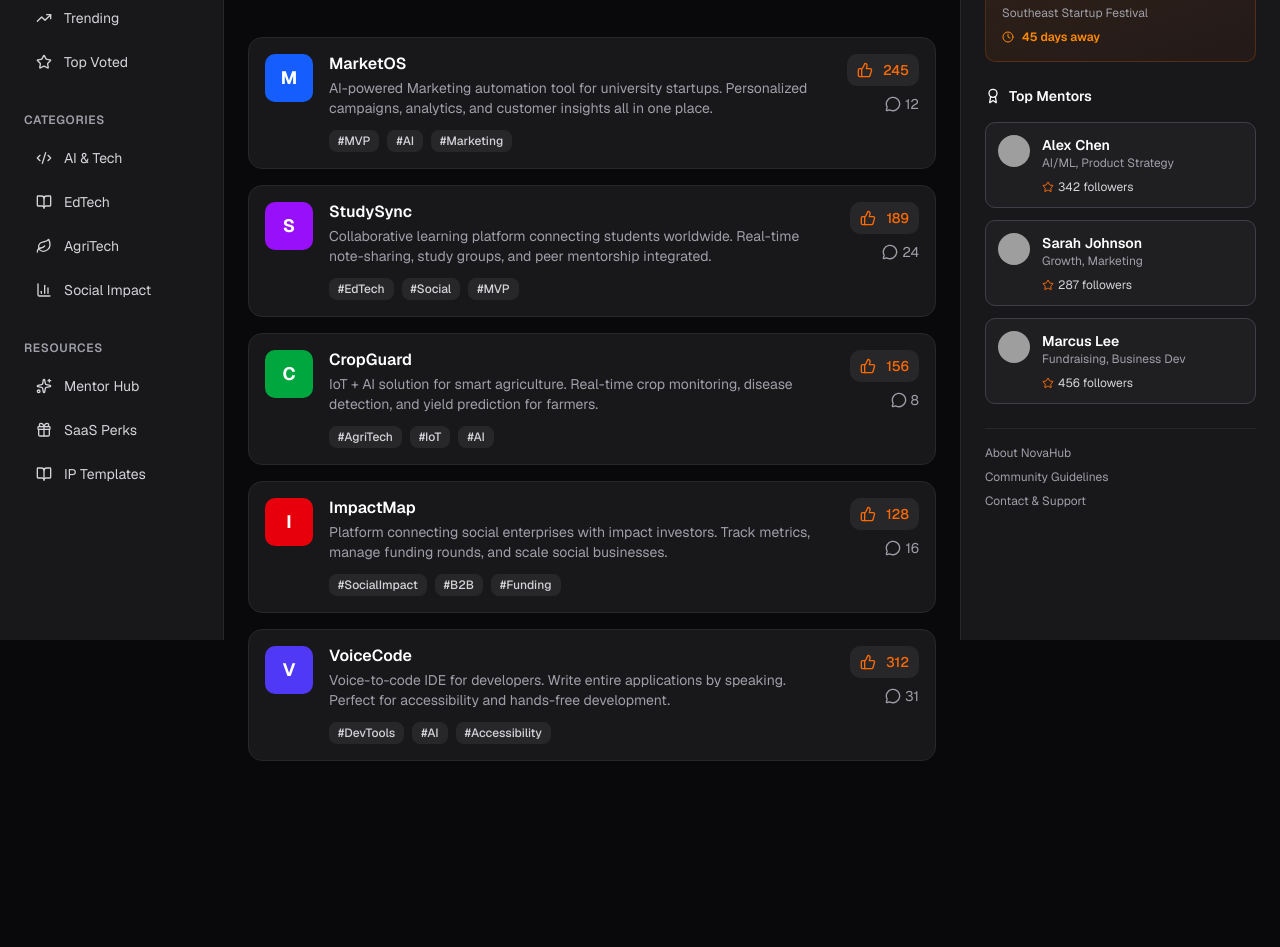
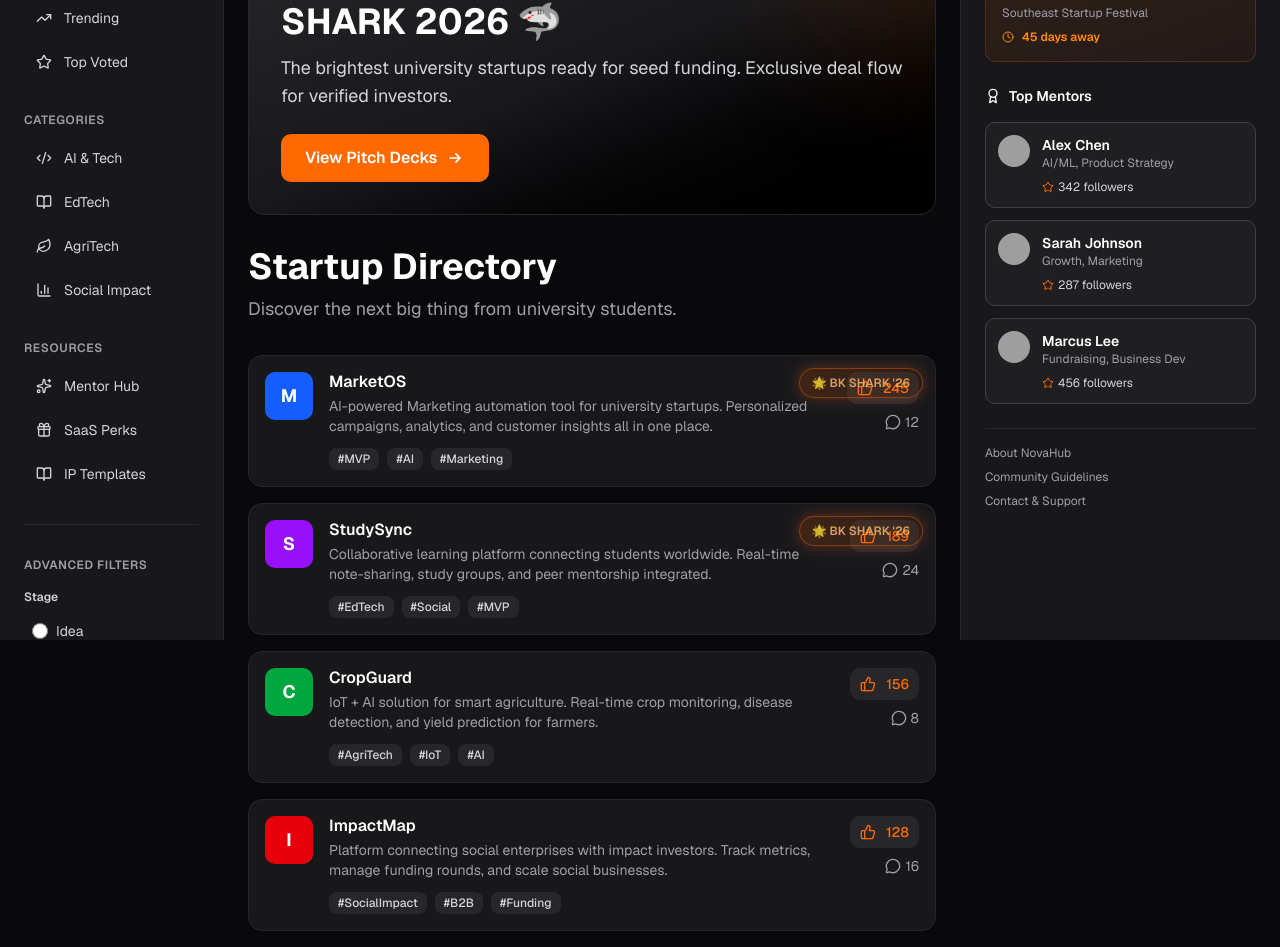
Before and after one commit to kizuna-hub/kizuna, a Next.js app: page / in a window 1280 px wide. Shown: the part 160-1107 px from the top of the page. Before the commit the page ends 969 px from the top, so only its background shows below. Built offline with nearby package versions, Linux system fonts and the light colour scheme; grey boxes are pictures that could not be loaded.

Commit message:
feat: enhance main-feed and add advanced filters\n\nUpdate main-feed with hero banner; add advanced filters; implement glowing badges

```diff
--- a/components/left-sidebar.tsx
+++ b/components/left-sidebar.tsx
@@ -1,6 +1,7 @@
 'use client'
 
-import { Zap, TrendingUp, Star, Code2, Leaf, BarChart3, Sparkles, BookOpen, Gift } from 'lucide-react'
+import { useState } from 'react'
+import { Zap, TrendingUp, Star, Code2, Leaf, BarChart3, Sparkles, BookOpen, Gift, Info } from 'lucide-react'
 import { cn } from '@/lib/utils'
 
 const navSections = [
@@ -32,6 +33,11 @@ const navSections = [
 ]
 
 export function LeftSidebar() {
+  const [stage, setStage] = useState<string>('all')
+  const [nq54Eligible, setNq54Eligible] = useState(false)
+  const [generatingRevenue, setGeneratingRevenue] = useState(false)
+  const [showNq54Tooltip, setShowNq54Tooltip] = useState(false)
+
   return (
     <aside className="w-56 fixed left-0 top-16 h-[calc(100vh-64px)] bg-zinc-900 border-r border-zinc-800 overflow-y-auto">
       <div className="p-6 space-y-8">
@@ -60,6 +66,85 @@ export function LeftSidebar() {
             </ul>
           </div>
         ))}
+
+        {/* Advanced Filters */}
+        <div className="border-t border-zinc-800 pt-8">
+          <h3 className="text-xs font-semibold text-zinc-400 uppercase tracking-wider mb-4">
+            Advanced Filters
+          </h3>
+
+          {/* Stage Filter */}
+          <div className="mb-6">
+            <label className="text-xs font-semibold text-zinc-300 mb-2 block">Stage</label>
+            <div className="space-y-2">
+              {['Idea', 'MVP', 'Traction/Scaling'].map((stageOption) => (
+                <label key={stageOption} className="flex items-center gap-2 cursor-pointer hover:bg-zinc-800 p-2 rounded transition">
+                  <input
+                    type="radio"
+                    name="stage"
+                    value={stageOption.toLowerCase()}
+                    checked={stage === stageOption.toLowerCase()}
+                    onChange={(e) => setStage(e.target.value)}
+                    className="w-4 h-4 accent-orange-500"
+                  />
+                  <span className="text-sm text-zinc-300">{stageOption}</span>
+                </label>
+              ))}
+            </div>
+          </div>
+
+          {/* NQ-54 Eligible Toggle */}
+          <div className="mb-6">
+            <div className="flex items-center gap-2 mb-2">
+              <label className="text-xs font-semibold text-zinc-300">NQ-54 Eligible</label>
+              <button
+                onMouseEnter={() => setShowNq54Tooltip(true)}
+                onMouseLeave={() => setShowNq54Tooltip(false)}
+                className="relative"
+              >
+                <Info className="w-3.5 h-3.5 text-zinc-500 hover:text-zinc-300 transition" />
+                {showNq54Tooltip && (
+                  <div className="absolute left-0 top-6 bg-zinc-800 border border-zinc-700 rounded text-xs text-zinc-300 p-2 w-40 z-50">
+                    NQ-54 is a regulatory qualification for high-tech startups
+                  </div>
+                )}
+              </button>
+            </div>
+            <button
+              onClick={() => setNq54Eligible(!nq54Eligible)}
+              className={cn(
+                'relative inline-flex h-6 w-11 items-center rounded-full transition-colors',
+                nq54Eligible ? 'bg-orange-500' : 'bg-zinc-700'
+              )}
+            >
+              <span
+                className={cn(
+                  'inline-block h-4 w-4 transform rounded-full bg-white transition-transform',
+                  nq54Eligible ? 'translate-x-6' : 'translate-x-1'
+                )}
+              />
+            </button>
+          </div>
+
+          {/* Generating Revenue Toggle */}
+          <div>
+            <label className="text-xs font-semibold text-zinc-300 mb-2 block">Generating Revenue</label>
+            <button
+              onClick={() => setGeneratingRevenue(!generatingRevenue)}
+              className={cn(
+                'relative inline-flex h-6 w-11 items-center rounded-full transition-colors',
+                generatingRevenue ? 'bg-orange-500' : 'bg-zinc-700'
+              )}
+            >
+              <span
+                className={cn(
+                  'inline-block h-4 w-4 transform rounded-full bg-white transition-transform',
+                  generatingRevenue ? 'translate-x-6' : 'translate-x-1'
+                )}
+              />
+            </button>
+          </div>
+        </div>
       </div>
     </aside>
   )
--- a/components/main-feed.tsx
+++ b/components/main-feed.tsx
@@ -13,6 +13,7 @@ const mockProjects: ProjectData[] = [
     upvotes: 245,
     comments: 12,
     tags: ['MVP', 'AI', 'Marketing'],
+    isBKSharkFinalist: true,
   },
   {
     id: '2',
@@ -24,6 +25,7 @@ const mockProjects: ProjectData[] = [
     upvotes: 189,
     comments: 24,
     tags: ['EdTech', 'Social', 'MVP'],
+    isBKSharkFinalist: true,
   },
   {
     id: '3',
@@ -64,6 +66,27 @@ export function MainFeed() {
   return (
     <main className="flex-1 ml-56 mr-80 pt-6 pb-12">
       <div className="max-w-3xl mx-auto px-6">
+        {/* Hero Banner */}
+        <div className="mb-8 relative overflow-hidden rounded-2xl bg-gradient-to-br from-zinc-800 via-zinc-900 to-black border border-zinc-800 p-8">
+          {/* Glowing corner accent */}
+          <div className="absolute top-0 right-0 w-64 h-64 bg-orange-500/10 blur-3xl -mr-32 -mt-32"></div>
+
+          <div className="relative z-10">
+            <h2 className="text-4xl font-bold text-white mb-3">
+              Discover Top 10 Finalists of BK SHARK 2026 🦈
+            </h2>
+            <p className="text-lg text-zinc-300 mb-6">
+              The brightest university startups ready for seed funding. Exclusive deal flow for verified investors.
+            </p>
+            <button className="inline-flex items-center gap-2 px-6 py-3 bg-orange-500 hover:bg-orange-600 text-white font-semibold rounded-lg transition-colors">
+              View Pitch Decks
+              <svg className="w-5 h-5" fill="none" stroke="currentColor" viewBox="0 0 24 24">
+                <path strokeLinecap="round" strokeLinejoin="round" strokeWidth={2} d="M13 7l5 5m0 0l-5 5m5-5H6" />
+              </svg>
+            </button>
+          </div>
+        </div>
+
         {/* Header */}
         <div className="mb-8">
           <h1 className="text-4xl font-bold text-white mb-2">Startup Directory</h1>
--- a/components/project-card.tsx
+++ b/components/project-card.tsx
@@ -14,6 +14,7 @@ export interface ProjectData {
   upvotes: number
   comments: number
   tags: string[]
+  isBKSharkFinalist?: boolean
 }
 
 interface ProjectCardProps {
@@ -22,7 +23,16 @@ interface ProjectCardProps {
 
 export function ProjectCard({ project }: ProjectCardProps) {
   return (
-    <div className="flex gap-4 p-4 bg-zinc-900 border border-zinc-800 rounded-xl hover:border-zinc-700 hover:bg-zinc-800/50 transition-all group">
+    <div className="relative flex gap-4 p-4 bg-zinc-900 border border-zinc-800 rounded-xl hover:border-zinc-700 hover:bg-zinc-800/50 transition-all group">
+      {/* BK SHARK Badge */}
+      {project.isBKSharkFinalist && (
+        <div className="absolute top-3 right-3 animate-pulse">
+          <div className="px-3 py-1.5 bg-gradient-to-r from-orange-500/20 to-orange-600/10 border border-orange-500/50 rounded-full text-xs font-semibold text-orange-300 shadow-[0_0_15px_rgba(255,107,53,0.4)]">
+            🌟 BK SHARK &apos;26
+          </div>
+        </div>
+      )}
+
       {/* Logo */}
       <div className={`w-12 h-12 rounded-lg flex items-center justify-center font-bold text-lg text-white flex-shrink-0 ${project.logoBg}`}>
         {project.logoChar}
```
Also changed, not shown: 1 other file (tests, documents, lock files or other folders).
